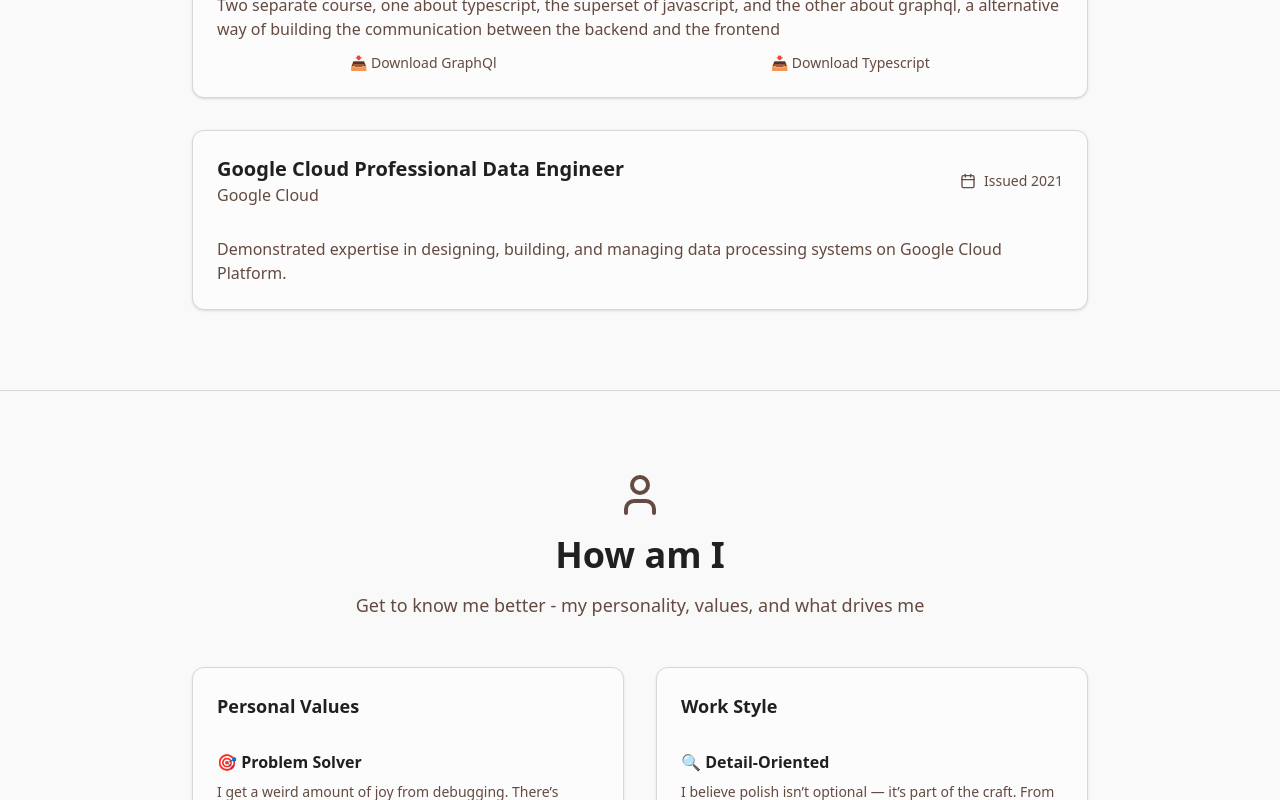
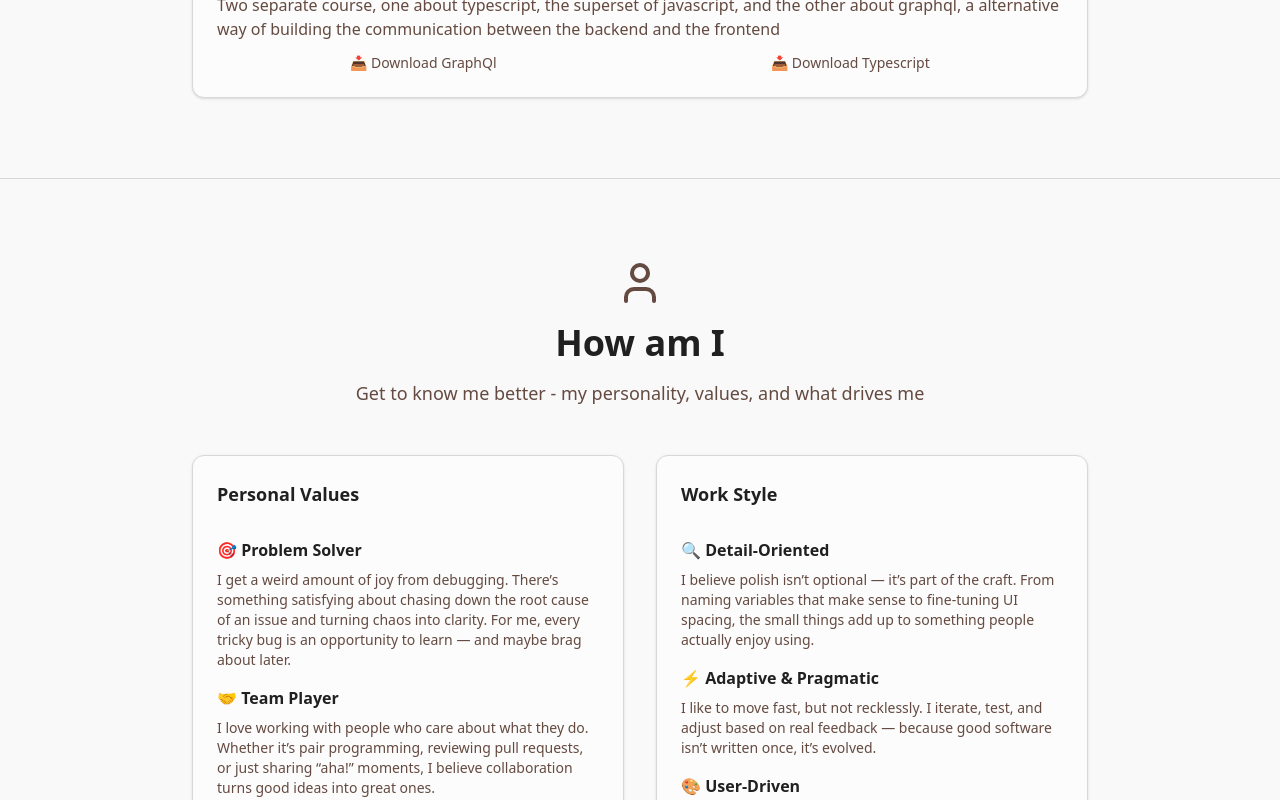
Before and after one commit to lucasSSalgado/portfolio, a Next.js app: page /en in a window 1280 px wide. Shown: the part 3280-4080 px from the top of the page. Built offline with nearby package versions, Linux system fonts and the light colour scheme.

Commit message:
remove fake certificate and adding chess.com info

```diff
--- a/messages/en.json
+++ b/messages/en.json
@@ -69,7 +69,7 @@
       "family_title": "Family",
       "family_description": "Spending time with family is my source of joy, balance, and motivation in life.",
       "chess_title": "Chess",
-      "chess_description": "Online chess is my favorite pastime, lulululu1997 on lichess",
+      "chess_description": "Online chess is my favorite pastime, lulululu1997 on lichess and chess.com",
       "lets_connect": "Let's connect",
       "connect_subtitle": "I'm always open to discussing new opportunities, interesting projects, or just having a chat about technology.",
       "emial_me": "Email me",
--- a/messages/pt.json
+++ b/messages/pt.json
@@ -69,7 +69,7 @@
       "family_title": "Familia",
       "family_description": "Passar tempo com a familia é minha fonte de prazer, equilibrio e motivação.",
       "chess_title": "Xadrez",
-      "chess_description": "Xadrez online é meu passatempo favorito. lulululu1997 no lichess",
+      "chess_description": "Xadrez online é meu passatempo favorito. lulululu1997 no lichess e chess.com",
       "lets_connect": "Entre em contato",
       "connect_subtitle": "Estou sempre aberto para discutir novas oportunidades, projetos interessantes ou simplesmente conversar sobre tecnologia.",
       "emial_me": "Envie-me um email",
--- a/src/app/[locale]/page.tsx
+++ b/src/app/[locale]/page.tsx
@@ -413,31 +413,6 @@
 									</div>
 								</CardContent>
 							</Card>
-
-							<Card>
-								<CardHeader>
-									<div className="flex flex-col md:flex-row md:items-center md:justify-between gap-2">
-										<div>
-											<CardTitle className="text-xl">
-												Google Cloud Professional Data Engineer
-											</CardTitle>
-											<CardDescription className="text-base font-medium text-primary">
-												Google Cloud
-											</CardDescription>
-										</div>
-										<div className="flex items-center gap-2 text-sm text-primary">
-											<Calendar className="w-4 h-4" />
-											<time dateTime="2021">Issued 2021</time>
-										</div>
-									</div>
-								</CardHeader>
-								<CardContent>
-									<p className="text-primary">
-										Demonstrated expertise in designing, building, and managing data
-										processing systems on Google Cloud Platform.
-									</p>
-								</CardContent>
-							</Card>
 						</div>
 					</div>
 				</section>
@@ -592,7 +567,7 @@
 				<footer className="py-8 px-4 border-t bg-primary">
 					<div className="container mx-auto max-w-4xl text-center">
 						<p className="text-secondary">
-							© 2025 Lucas S. Salgado. Built with Next.js and Tailwind CSS.
+							© { new Date().getFullYear() } Lucas S. Salgado. Built with Next.js and Tailwind CSS.
 						</p>
 						<BackToTopLink />
 					</div>
```
